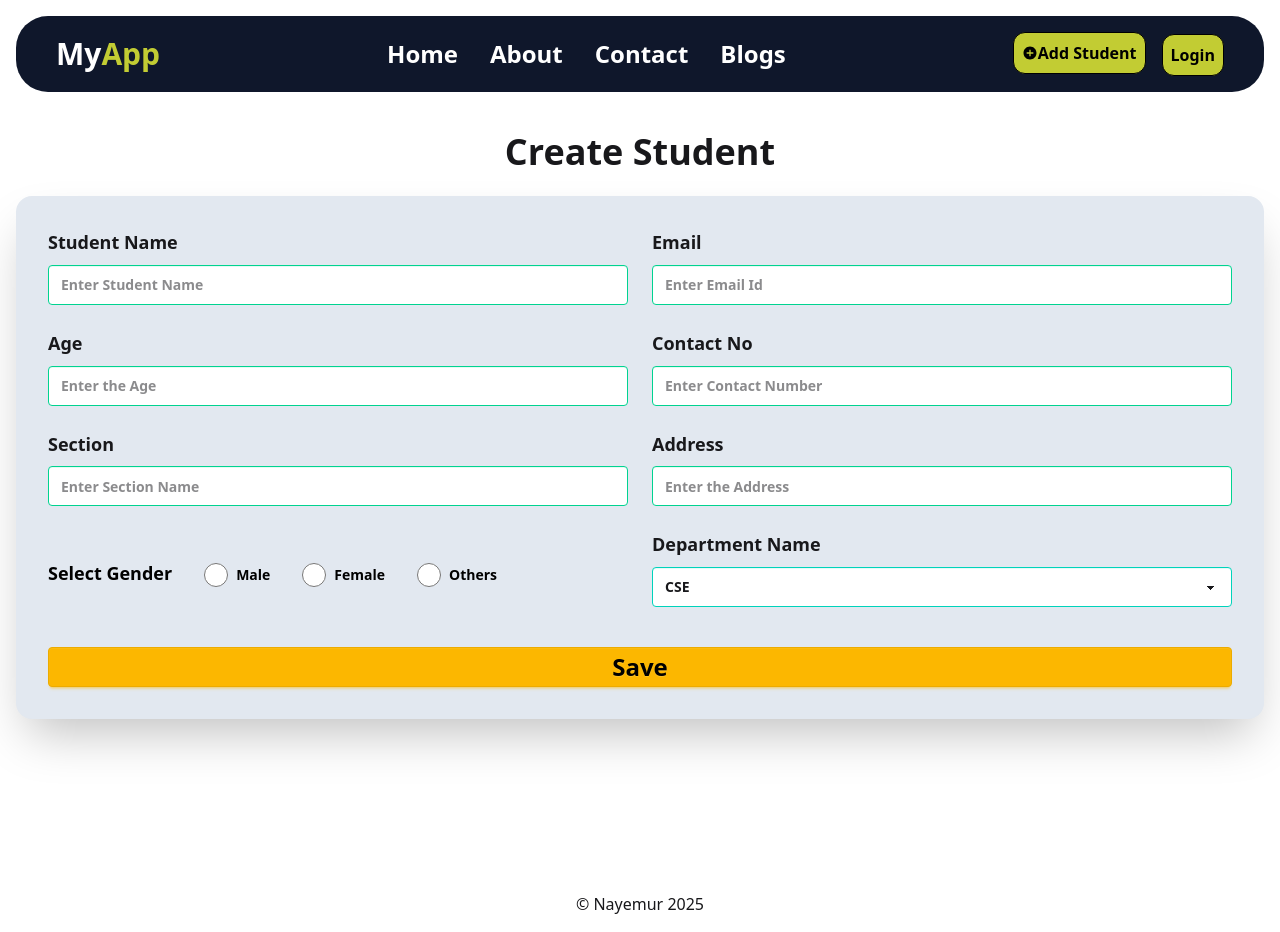
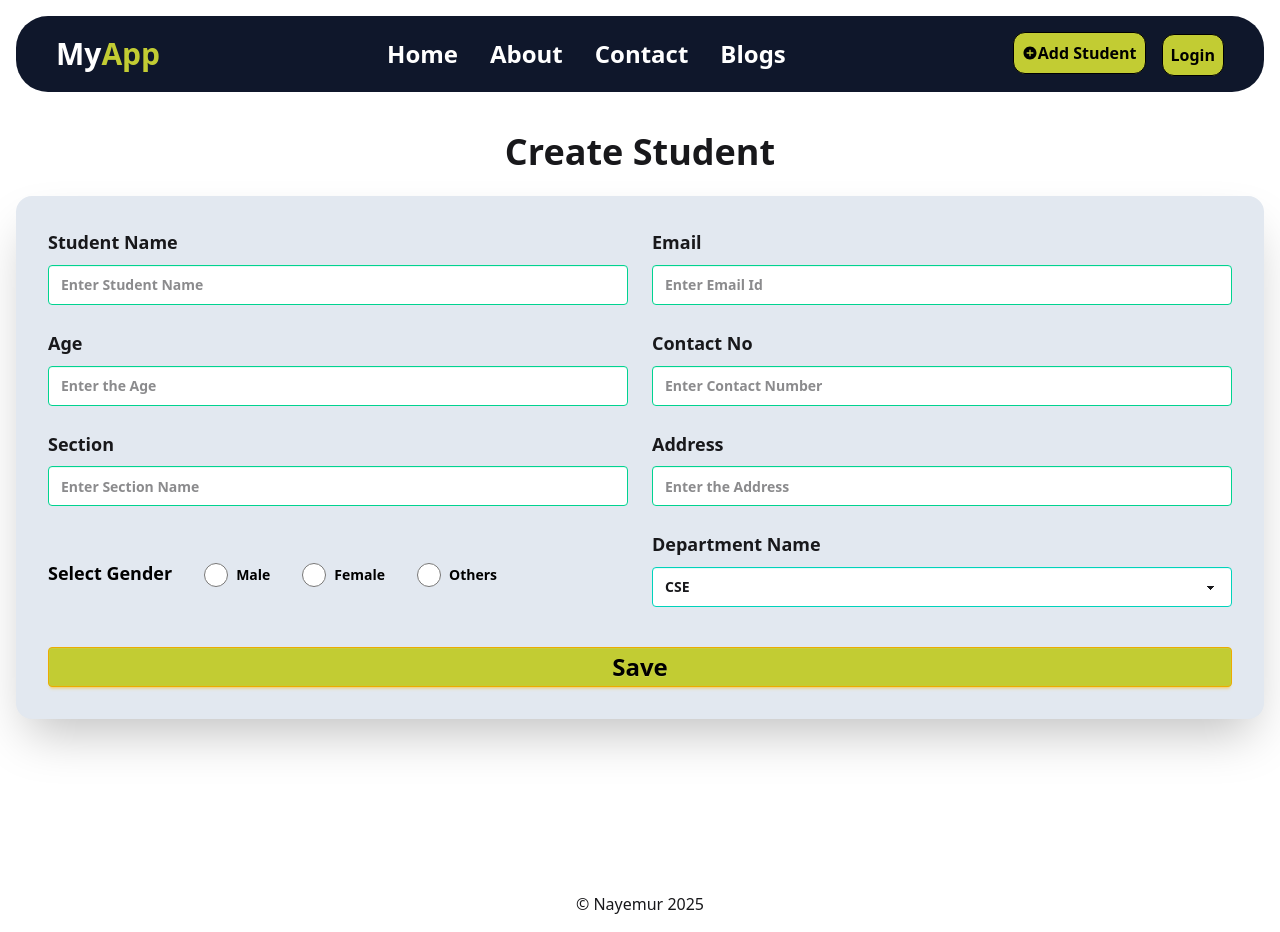
Before and after one commit to nayemurshuvo/next-test, a Next.js app: page /addStudent in a window 1280 px wide. Built offline with nearby package versions, Linux system fonts and the light colour scheme.

Commit message:
button color changed

```diff
--- a/src/app/addStudent/page.jsx
+++ b/src/app/addStudent/page.jsx
@@ -307,7 +307,7 @@ const addStudent = () => {
         </div>
         <button
           type="submit"
-          className="w-full btn btn-warning font-bold text-2xl text-black hover:text-white mt-4"
+          className="w-full btn btn-warning bg-[#c2cc33] font-bold text-2xl text-black hover:text-white mt-4"
         >
           Save
         </button>
--- a/src/app/blogs/page.jsx
+++ b/src/app/blogs/page.jsx
@@ -155,7 +155,7 @@ const blogs = () => {
                 {blog.excerpt}
               </p>
               <div className="card-actions justify-center mt-4">
-                <button className="btn btn-accent">
+                <button className="btn btn-warning text-black bg-[#c2cc33]">
                   <Link href={`blogs/${blog.id}`}>View Details</Link>
                 </button>
               </div>
```
